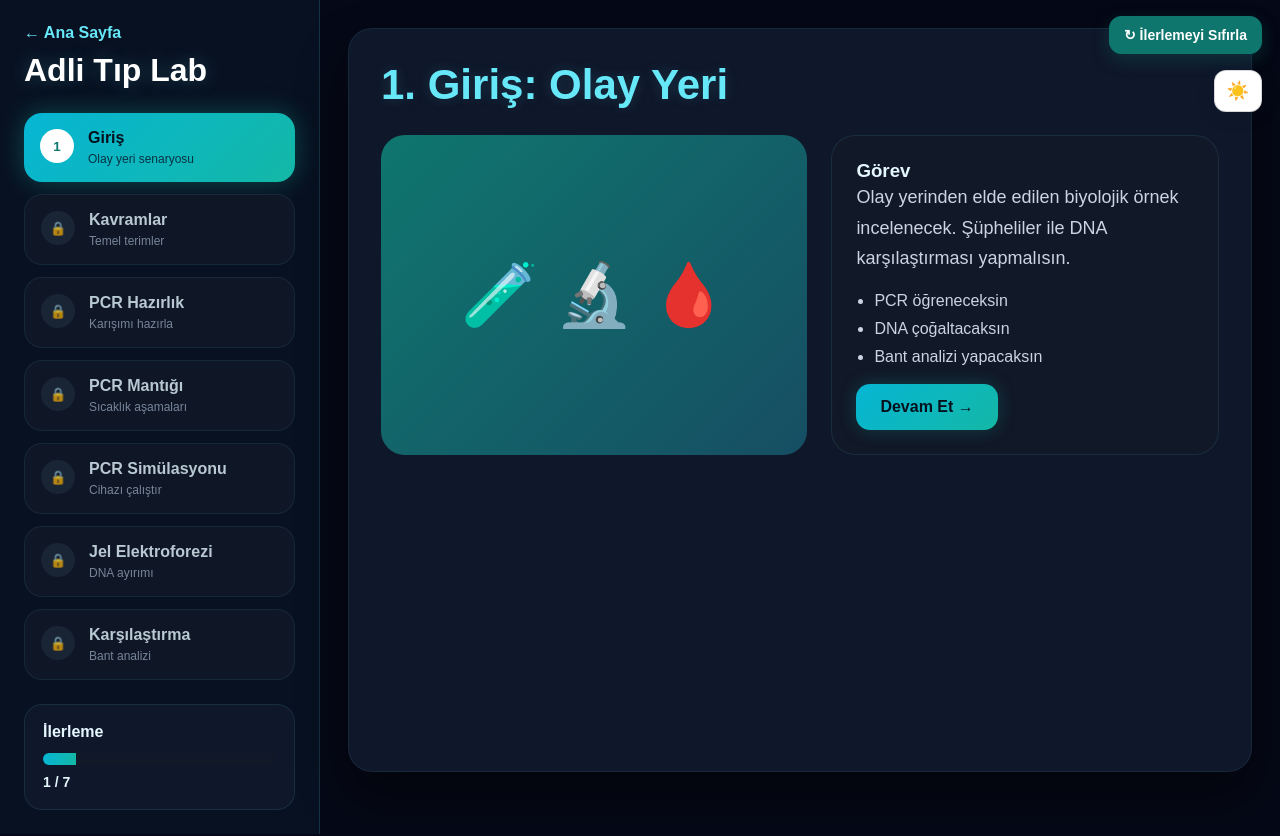
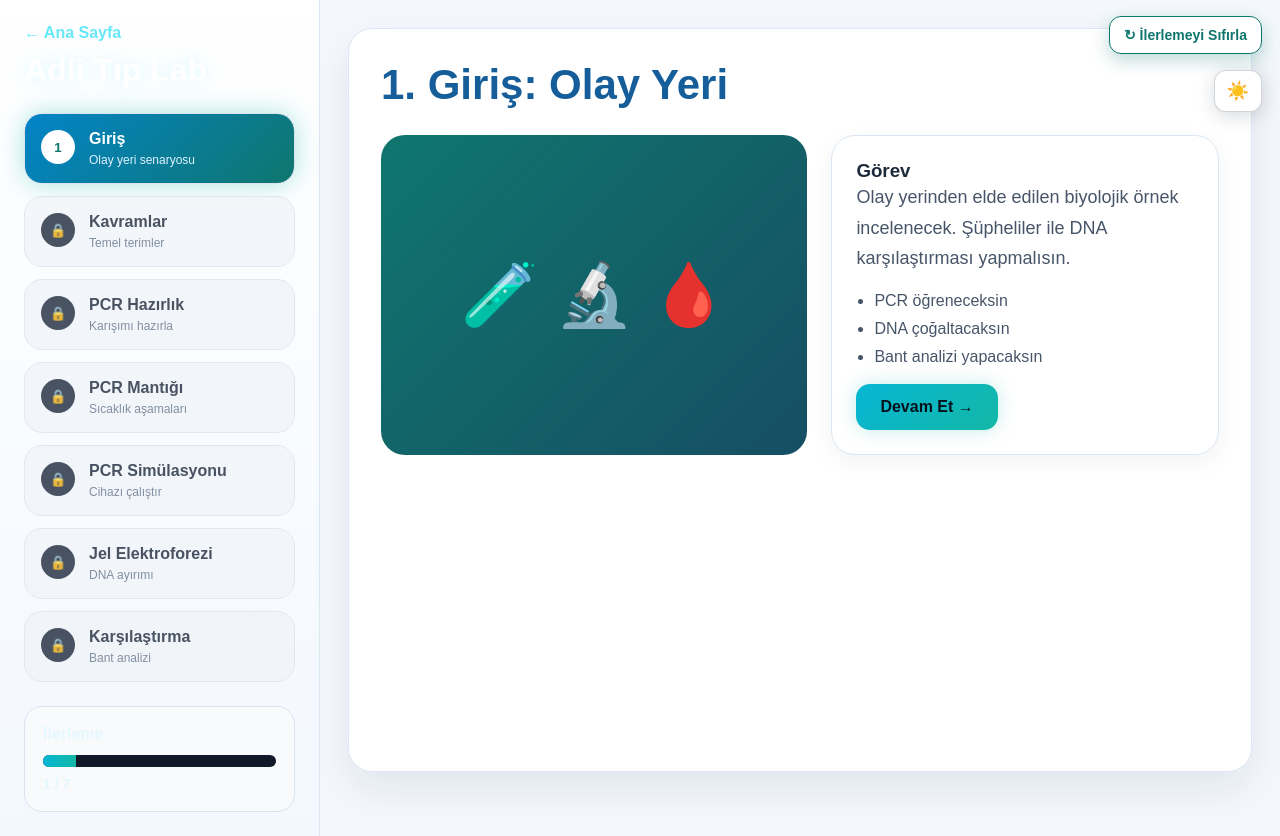
Before and after one commit to Bedirhan7171/BioWebLab, a plain HTML site: page pages/adli-tip.html in a window 1280 px wide. Drawn offline with Linux system fonts and the light colour scheme.

Commit message:
Fix Adli Tip module light theme contrast

```diff
--- a/pages/adli-tip.css
+++ b/pages/adli-tip.css
@@ -1569,3 +1569,117 @@ background:#34d399;
 :root[data-theme="dark"] .profile-row { border-color:#30363d; }
 :root[data-theme="dark"] .theme-toggle-btn { --theme-button-bg:#161b22; --theme-button-color:#f0f6fc; --theme-button-border:rgba(240,246,252,.18); }
 :root[data-theme="light"] .theme-toggle-btn { --theme-button-bg:#fff; --theme-button-color:#1f2328; --theme-button-border:rgba(31,35,40,.18); }
+
+
+/* Adli Tıp: açık tema için yüksek öncelikli renk düzeltmeleri */
+:root[data-theme="light"] body,
+:root[data-theme="light"] .content {
+  background:#f4f8fc !important;
+  color:#1e293b !important;
+}
+:root[data-theme="light"] .sidebar {
+  background:linear-gradient(180deg,#ffffff,#f3f8ff) !important;
+  border-right:1px solid #dbe7f3 !important;
+  box-shadow:0 8px 28px rgba(15,23,42,.06) !important;
+}
+:root[data-theme="light"] .panel {
+  background:#ffffff !important;
+  color:#1e293b !important;
+  border:1px solid #dbe7f3 !important;
+  box-shadow:0 18px 42px rgba(15,23,42,.08) !important;
+}
+:root[data-theme="light"] .panel h1,
+:root[data-theme="light"] .info-card h3,
+:root[data-theme="light"] .machine-card h3,
+:root[data-theme="light"] .comparison-left h3,
+:root[data-theme="light"] .comparison-right h3,
+:root[data-theme="light"] .gel-control-panel h3 {
+  color:#155e9a !important;
+  text-shadow:none !important;
+}
+:root[data-theme="light"] .panel p,
+:root[data-theme="light"] .panel li,
+:root[data-theme="light"] .panel small,
+:root[data-theme="light"] .panel label,
+:root[data-theme="light"] .hero-info p,
+:root[data-theme="light"] .hero-info li,
+:root[data-theme="light"] .info-card p,
+:root[data-theme="light"] .gel-info-card p {
+  color:#475569 !important;
+}
+:root[data-theme="light"] .hero-info,
+:root[data-theme="light"] .info-card,
+:root[data-theme="light"] .machine-card,
+:root[data-theme="light"] .dna-stage,
+:root[data-theme="light"] .gel-control-panel,
+:root[data-theme="light"] .gel-visual-panel,
+:root[data-theme="light"] .comparison-left,
+:root[data-theme="light"] .comparison-right,
+:root[data-theme="light"] .about-box,
+:root[data-theme="light"] .gel-info-card,
+:root[data-theme="light"] .adli-tip-kutusu {
+  background:#ffffff !important;
+  color:#1e293b !important;
+  border:1px solid #dbe7f3 !important;
+  box-shadow:0 8px 24px rgba(15,23,42,.05) !important;
+}
+:root[data-theme="light"] .menu-item {
+  background:#f1f5f9 !important;
+  color:#1e293b !important;
+  border:1px solid #dbe3ec !important;
+}
+:root[data-theme="light"] .menu-item small { color:#64748b !important; }
+:root[data-theme="light"] .menu-item.active {
+  background:linear-gradient(135deg,#0284c7,#0f766e) !important;
+  color:#ffffff !important;
+}
+:root[data-theme="light"] .menu-item.active small { color:#e0f2fe !important; }
+:root[data-theme="light"] .progress-box,
+:root[data-theme="light"] .material-item,
+:root[data-theme="light"] .profile-row,
+:root[data-theme="light"] .gel-task,
+:root[data-theme="light"] .cycle-info,
+:root[data-theme="light"] .dna-note,
+:root[data-theme="light"] .gel-note {
+  background:#f8fafc !important;
+  color:#334155 !important;
+  border-color:#dbe3ec !important;
+}
+:root[data-theme="light"] .profile-row span { color:#334155 !important; }
+:root[data-theme="light"] .header-row,
+:root[data-theme="light"] .header-row span {
+  background:#0f766e !important;
+  color:#ffffff !important;
+}
+:root[data-theme="light"] .gel-board {
+  background:linear-gradient(180deg,#eaf4fb,#f8fbff,#eaf4fb) !important;
+  border-color:#cbddeb !important;
+}
+:root[data-theme="light"] .gel-lane { background:rgba(255,255,255,.72) !important; }
+:root[data-theme="light"] .lane-title { color:#334155 !important; }
+:root[data-theme="light"] .well { background:#94a3b8 !important; }
+:root[data-theme="light"] .forensic-note,
+:root[data-theme="light"] .adli-tip-kutusu {
+  background:#eff8ff !important;
+  color:#1e3a5f !important;
+  border-left-color:#0284c7 !important;
+}
+:root[data-theme="light"] .forensic-note strong,
+:root[data-theme="light"] .adli-tip-kutusu h4 { color:#075985 !important; }
+:root[data-theme="light"] .pcr-step-card {
+  background:#ffffff !important;
+  color:#1e293b !important;
+  border-color:#dbe7f3 !important;
+}
+:root[data-theme="light"] .pcr-step-card h4 { color:#0369a1 !important; }
+:root[data-theme="light"] .pcr-step-card p { color:#475569 !important; }
+:root[data-theme="light"] .reset-progress-btn {
+  background:#ffffff !important;
+  color:#0f766e !important;
+  border-color:#0f766e !important;
+}
+:root[data-theme="light"] .theme-toggle-btn {
+  --theme-button-bg:#ffffff;
+  --theme-button-color:#1e293b;
+  --theme-button-border:rgba(30,41,59,.2);
+}
```
